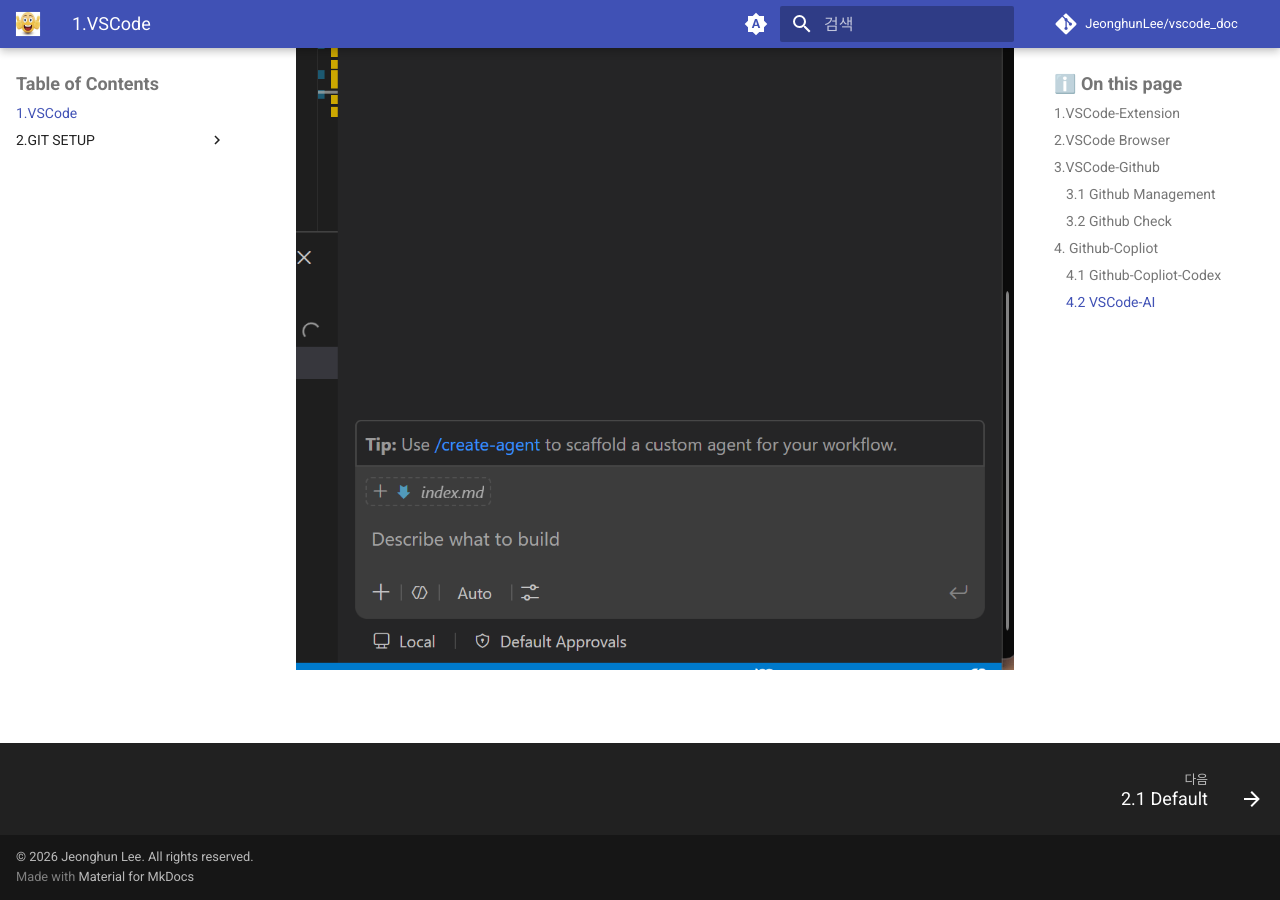
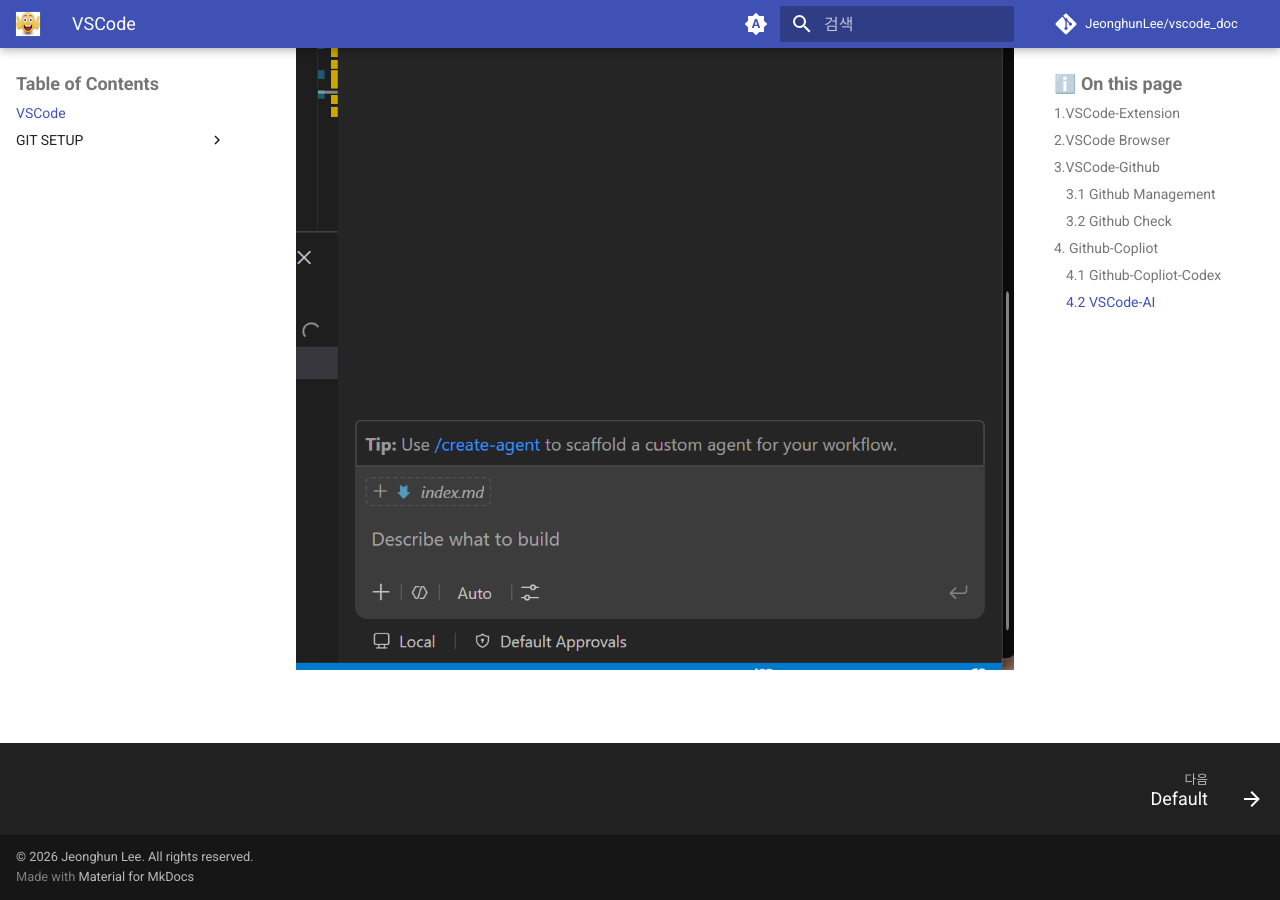
Before and after one commit to JeonghunLee/vscode_doc, an MkDocs documentation site: the page built from docs/index.md, in a window 1280 px wide and 900 px high, scrolled down 8805 px. Built offline with MkDocs 1.6.1 and Material for MkDocs 9.7.7, drawn with Linux system fonts in a browser that asks for light colours; comment, search, counter and statistics services are not loaded.

Commit message:
Refactor navigation structure in mkdocs.yaml by removing section numbers for clarity

```diff
--- a/mkdocs.yaml
+++ b/mkdocs.yaml
@@ -10,10 +10,10 @@
 
 
 nav:
-  - 1.VSCode: index.md
-  - 2.GIT SETUP:
-    - 2.1 Default: git_setup_default.md
-    - 2.2 Project: git_setup_project.md
+  - VSCode: index.md
+  - GIT SETUP:
+    - Default: git_setup_default.md
+    - Project: git_setup_project.md
 
 
 plugins:
```
